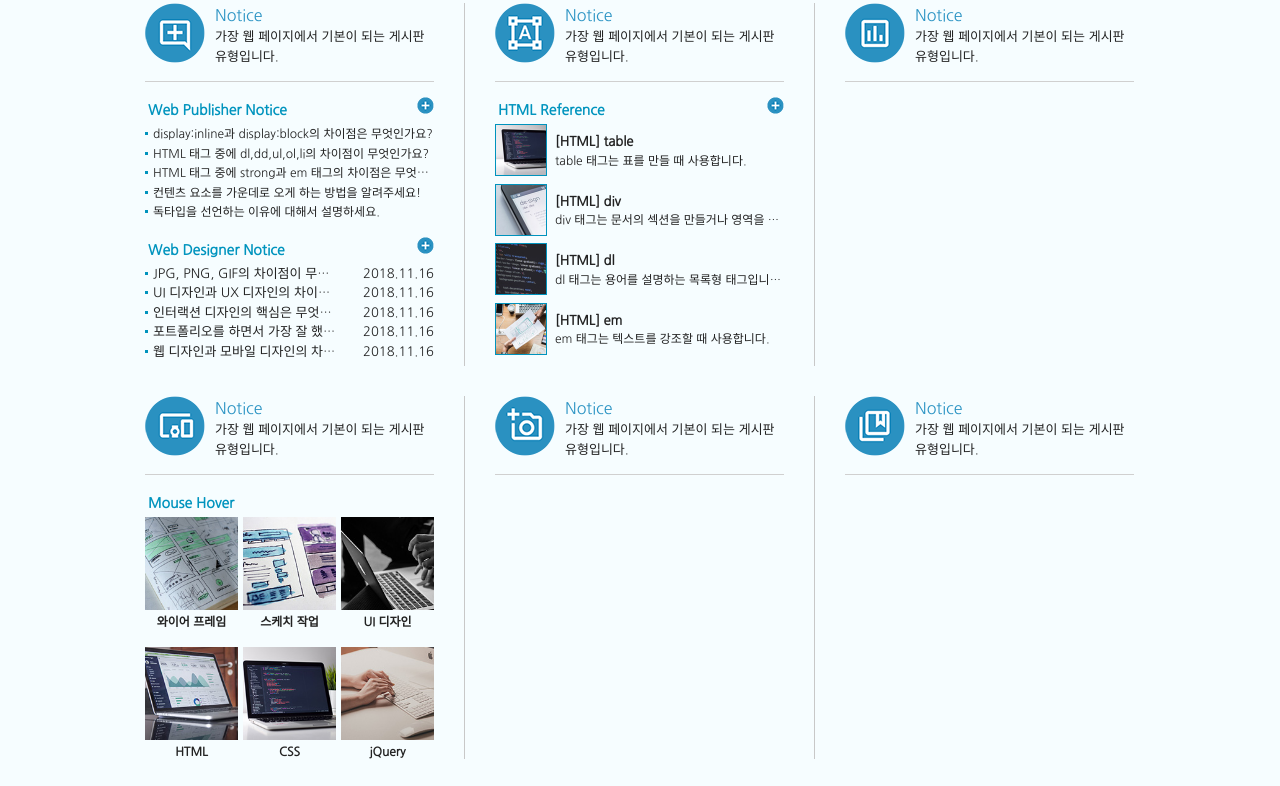
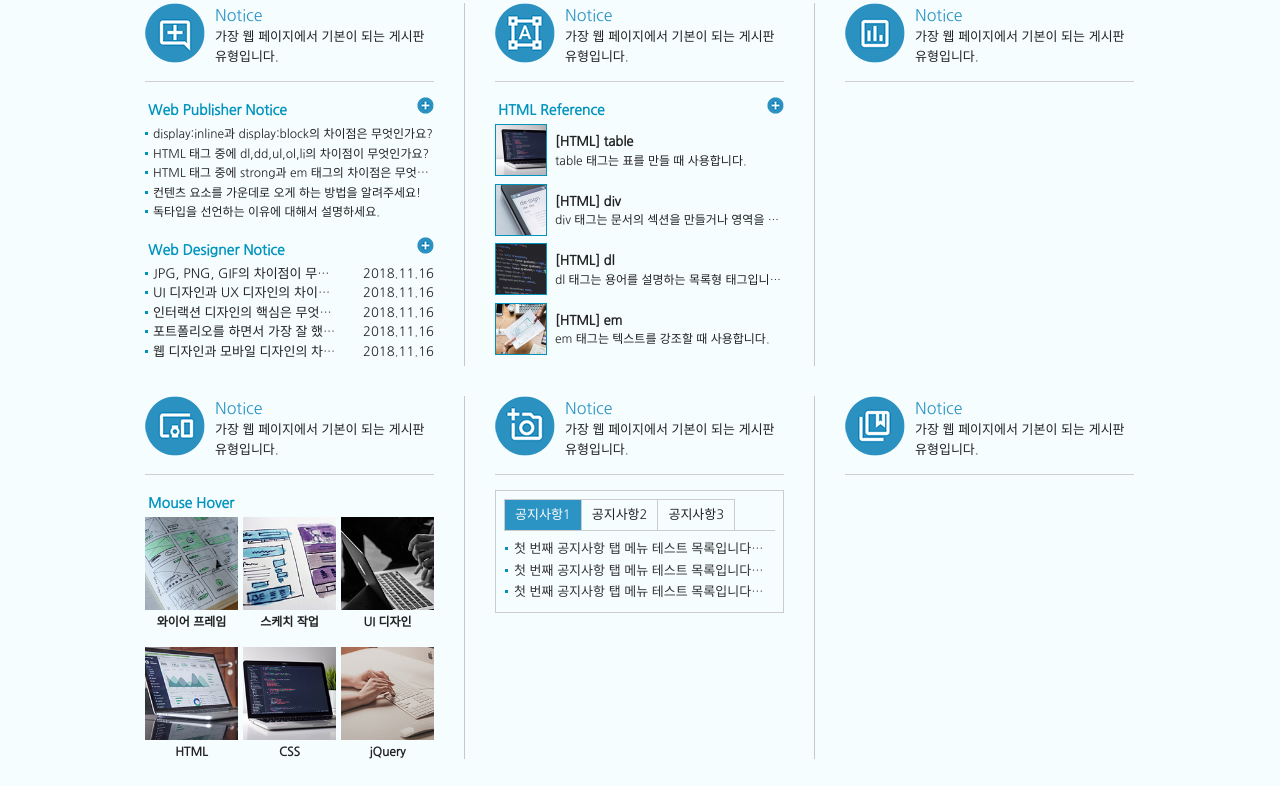
Before and after one commit to ro-ssang/create-a-web-standard-site, a plain HTML site: page web/index.html in a window 1280 px wide. Shown: the part 822-1608 px from the top of the page. Drawn offline with Linux system fonts and the light colour scheme; a web font is replaced by a local one.

Commit message:
Tab menu

```diff
--- a/web/css/style.css
+++ b/web/css/style.css
@@ -546,3 +546,61 @@
   display: inline-block;
   font-size: 12px;
 }
+
+/* 콘텐츠 요소를 보이지 않게 하는 방법
+1. display: none; --- display: block; (영역이 사라짐)
+2. visibility: hidden; --- visibility: visible; (영역 유지)
+3. opacity: 0; --- opacity: 1; (영역 유지)
+4. width: 0; height: 0; overflow: hidden;
+*/
+
+/* tab menu */
+.tab_menu {
+  position: relative;
+  border: 1px solid #ccc;
+  padding: 8px;
+  height: 105px;
+}
+.tab_menu ul {
+  overflow: hidden;
+  border-bottom: 1px solid #ccc;
+}
+.tab_menu ul li {
+  float: left;
+  border: 1px solid #ccc;
+  margin-right: -1px;
+  margin-bottom: -1px;
+}
+.tab_menu ul li a {
+  display: block;
+  padding: 5px 10px;
+}
+.tab_menu ul li ul {
+  position: absolute;
+  top: 48px;
+  left: 0;
+  width: 270px;
+  border: 0;
+}
+.tab_menu ul li ul li {
+  float: none;
+  border: 0;
+  background: url(../img/dot.gif) no-repeat 9px 8px;
+  padding-left: 18px;
+}
+.tab_menu ul li ul li a {
+  overflow: hidden;
+  text-overflow: ellipsis;
+  white-space: nowrap;
+  width: 100%;
+  padding: 0 0 3px 0;
+}
+.tab_menu ul li.active {
+  background: #2c94c4;
+}
+.tab_menu ul li.active a {
+  color: #fff;
+}
+.tab_menu ul li.active ul li a {
+  color: #333;
+}
--- a/web/index.html
+++ b/web/index.html
@@ -389,6 +389,76 @@
                 <p class="ico_desc">
                   가장 웹 페이지에서 기본이 되는 게시판 유형입니다.
                 </p>
+                <!-- 탭메뉴 -->
+                <div class="tab_menu">
+                  <h4 class="ir_su">탭 메뉴</h4>
+                  <ul>
+                    <li class="active">
+                      <a href="#">공지사항1</a>
+                      <ul>
+                        <li>
+                          <a href="#"
+                            >첫 번째 공지사항 탭 메뉴 테스트 목록입니다. 첫 번째
+                            공지사항 탭 메뉴 테스트 목록입니다.</a
+                          >
+                        </li>
+                        <li>
+                          <a href="#"
+                            >첫 번째 공지사항 탭 메뉴 테스트 목록입니다. 첫 번째
+                            공지사항 탭 메뉴 테스트 목록입니다.</a
+                          >
+                        </li>
+                        <li>
+                          <a href="#"
+                            >첫 번째 공지사항 탭 메뉴 테스트 목록입니다. 첫 번째
+                            공지사항 탭 메뉴 테스트 목록입니다.</a
+                          >
+                        </li>
+                      </ul>
+                    </li>
+                    <li>
+                      <a href="#">공지사항2</a>
+                      <ul style="display: none">
+                        <li>
+                          <a href="#"
+                            >두 번째 공지사항 탭 메뉴 테스트 목록입니다.</a
+                          >
+                        </li>
+                        <li>
+                          <a href="#"
+                            >두 번째 공지사항 탭 메뉴 테스트 목록입니다.</a
+                          >
+                        </li>
+                        <li>
+                          <a href="#"
+                            >두 번째 공지사항 탭 메뉴 테스트 목록입니다.</a
+                          >
+                        </li>
+                      </ul>
+                    </li>
+                    <li>
+                      <a href="#">공지사항3</a>
+                      <ul style="display: none">
+                        <li>
+                          <a href="#"
+                            >세 번째 공지사항 탭 메뉴 테스트 목록입니다.</a
+                          >
+                        </li>
+                        <li>
+                          <a href="#"
+                            >세 번째 공지사항 탭 메뉴 테스트 목록입니다.</a
+                          >
+                        </li>
+                        <li>
+                          <a href="#"
+                            >세 번째 공지사항 탭 메뉴 테스트 목록입니다.</a
+                          >
+                        </li>
+                      </ul>
+                    </li>
+                  </ul>
+                </div>
+                <!-- //탭메뉴 -->
               </div>
               <!-- //col5 -->
               <div class="column col6">
```
